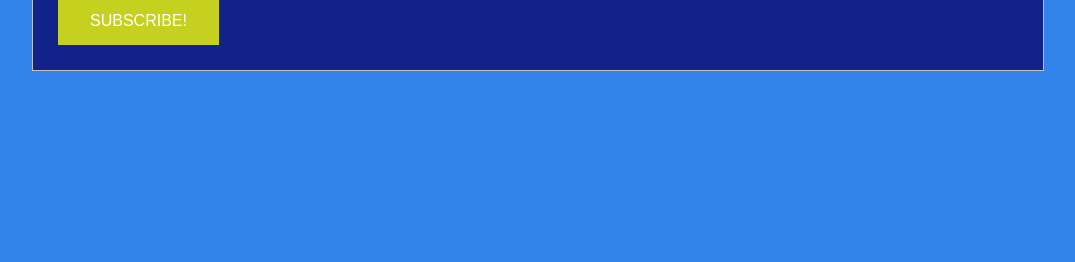
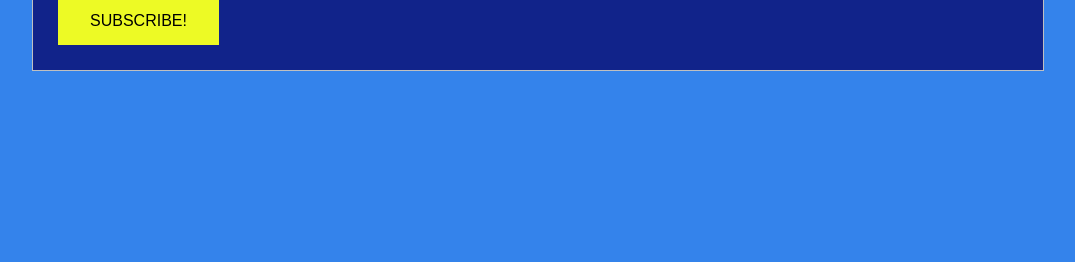
Before and after one commit to RafaelAvila-HTML/project1, a plain HTML site: page index.html in a window 1280 px wide. Shown: the part 538-800 px from the top of the page, without its empty margins (102-1177 px from the left). Drawn offline with Linux system fonts and the light colour scheme.

Commit message:
adjusted button color again

```diff
--- a/css/style.css
+++ b/css/style.css
@@ -30,9 +30,9 @@ img {
 }
 
 .button {
-  background-color: #c6d11f;
+  background-color: #edfa25;
   border: none;
-  color: white;
+  color: black;
   padding: 15px 32px;
   text-align: center;
   text-decoration: none;
```
